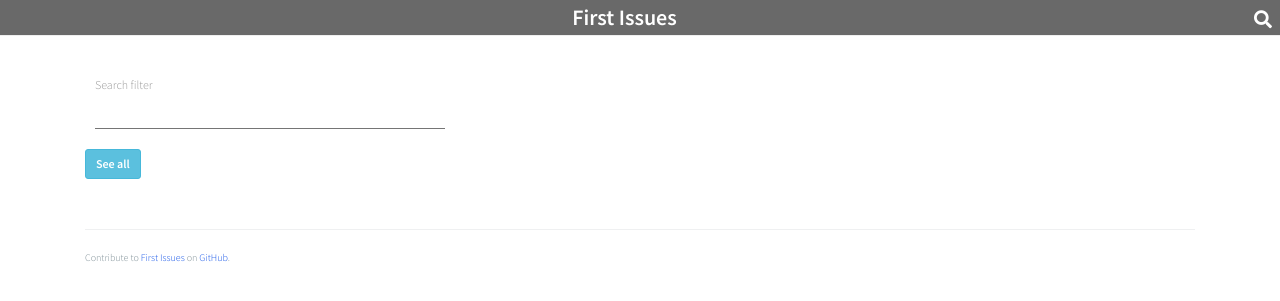
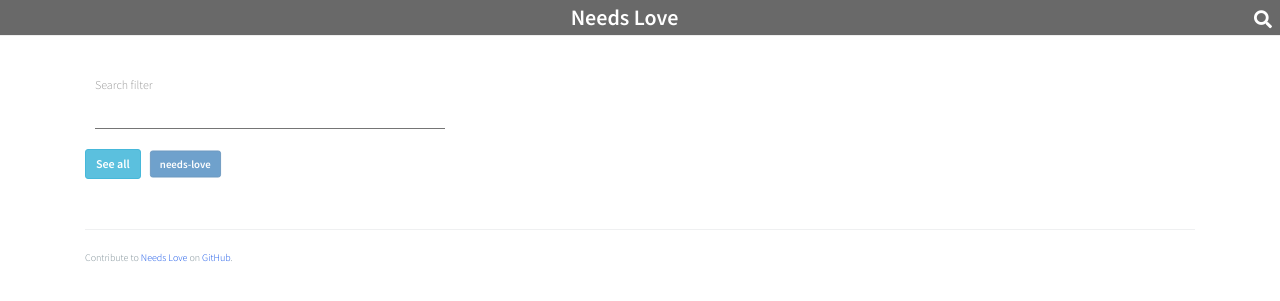
Before and after one commit to rseng/needs-love, a Jekyll site: the page built from docs/pages/index.md, in a window 1280 px wide. Shown: the top 301 px of the page. Built offline with Jekyll 4.4.1, drawn with Linux system fonts in a browser that asks for light colours; nearby versions of some CDN libraries.

Commit message:
not ready for working on docs, need to test action further
Signed-off-by: vsoch <vsochat@stanford.edu>

```diff
--- a/docs/_config.yml
+++ b/docs/_config.yml
@@ -1,18 +1,16 @@
 # Setup
-title:        First Issues
+title:        Needs Love
 tagline:      ""
-baseurl:      "/awesome-rseng"
-github:       "https://github.com/rseng/awesome-rseng"
-
-# About/contact
-author:
-  name:       "@vsoch"
-  url:        https://rseng.github.io/awesome-rseng
+baseurl:      "/needs-love"
+github:       "https://github.com/rseng/needs-love"
 
 # Collections
 collections:
     issues:
-      output: false
+      output: true
+      permalink: /:collection/:title/
+    matched:
+      output: true
       permalink: /:collection/:title/
 
 # Defaults
@@ -23,6 +21,16 @@ defaults:
       type: "pages"
     values:
       layout: "default"
+  - scope:
+      path: ""
+      type: "issues"
+    values:
+      layout: "issue"
+  - scope:
+      path: ""
+      type: "matched"
+    values:
+      layout: "matched"
 
 #Others
 markdown: kramdown
```
Also changed, not shown: docs/_issues/2020-03-07-rseng-needs-love-3.md (+2 -2 lines), .github/workflows/update-projects.yml, 1 other file.
